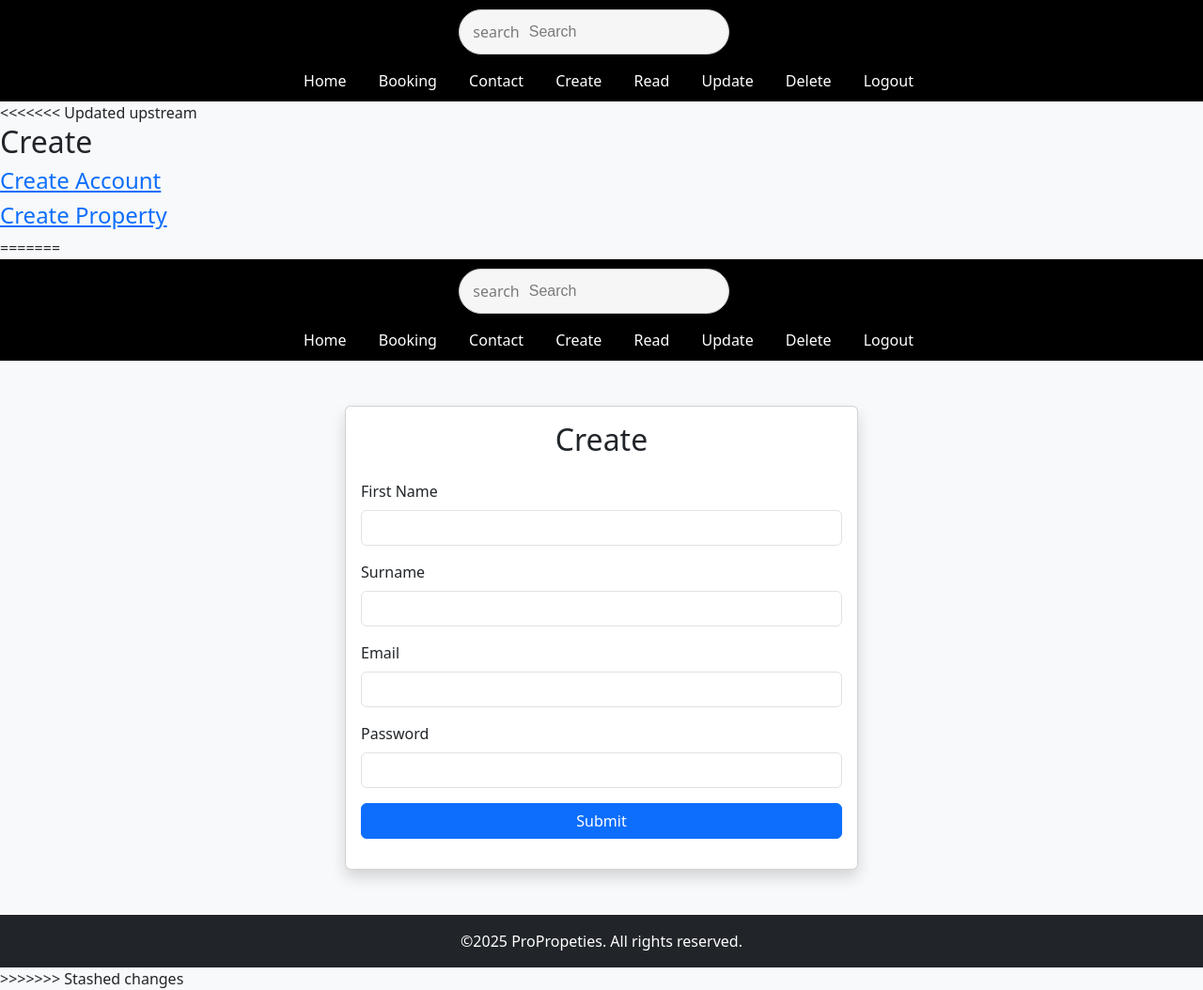
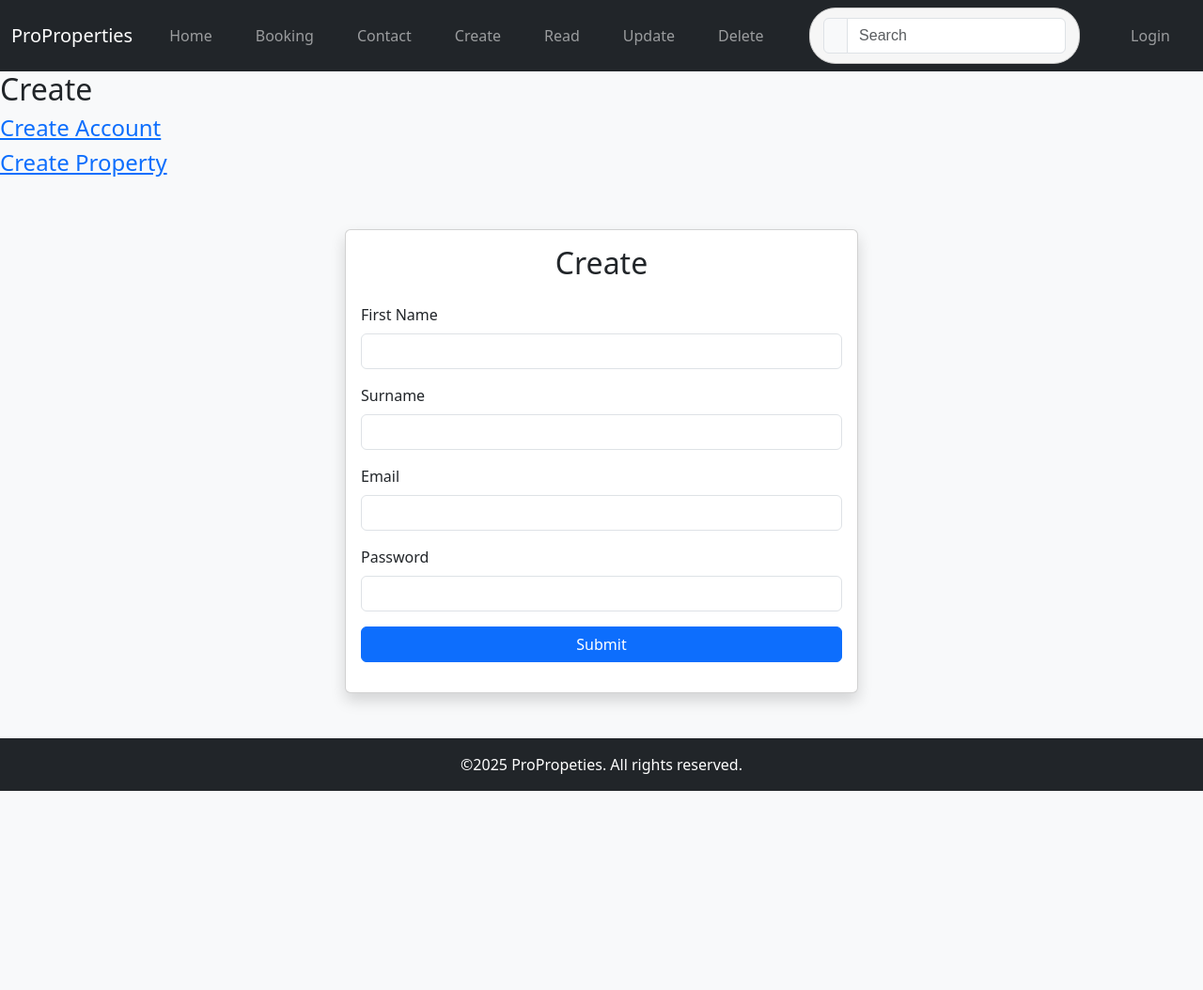
Before and after one commit to ccoffinn/ProProperties, a PHP site: page /create.php in a window 1280 px wide. Shown: the whole page at 94% size. After the commit the page ends 842 px from the top, so only its background shows below. Run offline with PHP 8.4, Linux system fonts and the light colour scheme.

Commit message:
I'm going insane

```diff
--- a/public/create.php
+++ b/public/create.php
@@ -1,10 +1,6 @@
-<?php
-require 'templates/adminNavbar.php';
-?>
-
 <!DOCTYPE html>
 <html lang="en">
-<<<<<<< Updated upstream
+
 <head>
     <meta charset="UTF-8">
     <meta name="viewport" content="width=device-width, initial-scale=1.0">
@@ -12,6 +8,13 @@ require 'templates/adminNavbar.php';
 
     <link rel="stylesheet" href="css/ProPropStyle.css">
 </head>
+
+<header>
+    <?php
+    $pageTitle = "Create";
+    require 'templates/adminNavbar.php';?>
+</header>
+
 <body>
 
 <h2>Create</h2>
@@ -23,7 +26,7 @@ require 'templates/adminNavbar.php';
         <footer>
         </h2/?php require 'templates/footer.php'; ?>
     </footer> -->
-=======
+
     <head>
         <meta charset="UTF-8">
         <meta name="viewport" content="width=device-width, initial-scale=1.0">
@@ -33,11 +36,7 @@ require 'templates/adminNavbar.php';
     </head>
 
     <body class="d-flex flex-column min-vh-100 bg-light">
-        <header>
-            <?php
-            $pageTitle = "Create";
-            require 'templates/adminNavbar.php';?>
-        </header>
+
 
     <main class="container my-5 flex-fill">
         <div class="row justify-content-center">
@@ -86,7 +85,6 @@ require 'templates/adminNavbar.php';
     <footer class="mt-auto">
         <?php require 'templates/footer.php'; ?>
     </footer>
->>>>>>> Stashed changes
 
     <!--bootstrap-->
     <script src="https://cdn.jsdelivr.net/npm/bootstrap@5.3.5/dist/js/bootstrap.bundle.min.js" integrity="sha384-k6d4wzSIapyDyv1kpU366/PK5hCdSbCRGRCMv+eplOQJWyd1fbcAu9OCUj5zNLiq" crossorigin="anonymous"></script>
--- a/public/read.php
+++ b/public/read.php
@@ -9,7 +9,6 @@ require 'templates/adminNavbar.php';
     <meta name="viewport" content="width=device-width, initial-scale=1.0">
     <title>Results Page</title>
 
-<<<<<<< Updated upstream
     <link rel="stylesheet" href="css/ProPropStyle.css">
 </head>
 <body>
@@ -23,7 +22,7 @@ require 'templates/adminNavbar.php';
         <footer>
         </h2/?php require 'templates/footer.php'; ?>
     </footer> -->
-=======
+
         <link rel="stylesheet" href="css/ProPropStyle.css">
     </head>
     <body class="d-flex flex-column min-vh-100">
@@ -95,7 +94,5 @@ require 'templates/adminNavbar.php';
             });
         });
         </script>
->>>>>>> Stashed changes
-
     </body>
 </html>
--- a/public/templates/adminNavbar.php
+++ b/public/templates/adminNavbar.php
@@ -1,50 +1,86 @@
 <link rel="stylesheet" href="../css/ProPropStyle.css">
+<link href="https://cdn.jsdelivr.net/npm/bootstrap@5.3.5/dist/css/bootstrap.min.css" rel="stylesheet" integrity="sha384-SgOJa3DmI69IUzQ2PVdRZhwQ+dy64/BUtbMJw1MZ8t5HZApcHrRKUc4W0kG879m7" crossorigin="anonymous">
 
-<nav>
-    <ul>
-        <li>
+<nav class="navbar navbar-expand-lg navbar-dark bg-dark">
+    <div class="container-fluid">
+        <a class="navbar-brand" href="index.php">ProProperties</a>
+
+        <!-- this is the toggler for the mobile phone screen view -->
+         <button class="navbar-toggler" type="button" data-bs-toggle="collapse" data-bs-target="#navbarNav"
+            aria-controls="navbarNav" aria-expanded="false" aria-label="Toggle navigation">
+            <span class="navbar-toggler-icon"></span>
+        </button>
+
+        <!-- navbar links and the search bar -->
+         <div class="collapse navbar-collapse" id="navbarNav">
+            <ul class="navbar-nav me-auto mb-2 mb-lg-0">
+
+                <li class="nav-item">
+                    <a class="nav-link" href="index.php"> Home</a>
+                </li>
+
+                <li class="nav-item">
+                    <a class="nav-link" href="booking.php">Booking</a>
+                </li>
+
+                <li class="nav-item">
+                    <a class="nav-link" href="contact.php">Contact</a>
+                </li>
+
+                <li class="nav-item">
+                    <a class="nav-link" href="create.php">Create</a>
+                </li>
+
+                <li class="nav-item">
+                    <a class="nav-link" href="read.php">Read</a>
+                </li>
+
+                <li class="nav-item">
+                    <a class="nav-link" href="update.php">Update</a>
+                </li>
+
+                <li class="nav-item">
+                    <a class="nav-link" href="delete.php">Delete</a>
+                </li>
+            </ul>
+
+            <ul class="navbar-nav d-flex align-items-center">
+                <li class="nav-item">
                     <div class="search-container">
                         <!--Action for functionality, empty for now-->
                         <!--Search Bar Reference: https://www.youtube.com/watch?v=f6ocDCkCmhM -->
-                <form action="">
-                    <div class="search">
-                        <span class="search-icon material-symbols-outlined">search</span>
+                        <form class="d-flex" action="">
+                            <div class="search input-group">
+                                <span class="input-group-text" id="search-icon">
+                                    <i class="bi bi-search"></i>
+                                </span>
                                 <!--Placeholder is default text for search bar-->
-                        <input class="search-input" type="search" placeholder="Search">
+                                <input class="form-control search-input" type="search" placeholder="Search" aria-label="Search">
                             </div>
                         </form>
                     </div>
                 </li>
 
-        <li>
-            <a href="index.php">Home</a>
+                <?php if (isset($_SESSION['Email'])): ?>
+
+                    <li class="nav-item">
+                        <span class="nav-link">Logged in as <?php echo htmlspecialchars($_SESSION['Email']); ?></span>
                     </li>
 
-        <li>
-            <a href="booking.php">Booking</a>
+                    <li class="nav-item">
+                        <a class="nav-link" href="logout.php">Logout</a>
                     </li>
 
-        <li>
-            <a href="contact.php">Contact</a>
+                <!-- Otherwise show the login option -->
+                <?php else: ?>
+                    <li class="nav-item">
+                        <a class="nav-link" href="Login.php">Login</a>
                     </li>
 
-        <li>
-            <a href="create.php">Create</a>
-        </li>
+                <?php endif; ?>
+            </ul>
+        </div>
+    </div>
+</nav>
 
-        <li>
-            <a href="read.php">Read</a>
-        </li>
-
-        <li>
-            <a href="update.php">Update</a>
-        </li>
-
-        <li>
-            <a href="delete.php">Delete</a>
-        </li>
-
-        <li><a href="logout.php">Logout</a></li>
-
-    </ul>
-</nav>
+<script src="https://cdn.jsdelivr.net/npm/bootstrap@5.3.5/dist/js/bootstrap.bundle.min.js" integrity="sha384-k6d4wzSIapyDyv1kpU366/PK5hCdSbCRGRCMv+eplOQJWyd1fbcAu9OCUj5zNLiq" crossorigin="anonymous"></script>
```
Also changed, not shown: public/delete.php (+5 -10 lines), public/signup.php (+7 -11 lines), public/update.php (+6 -9 lines). Lines whose indentation alone changed are shown as unchanged.
